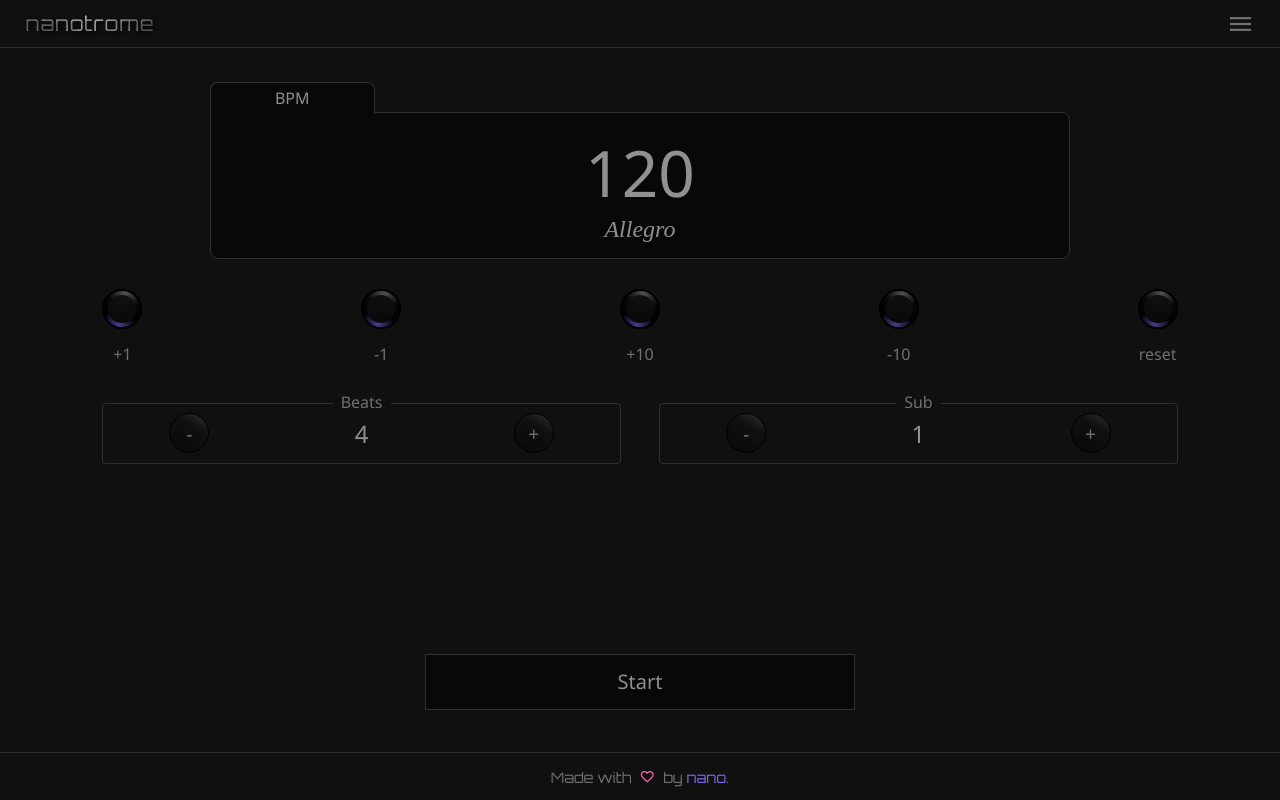
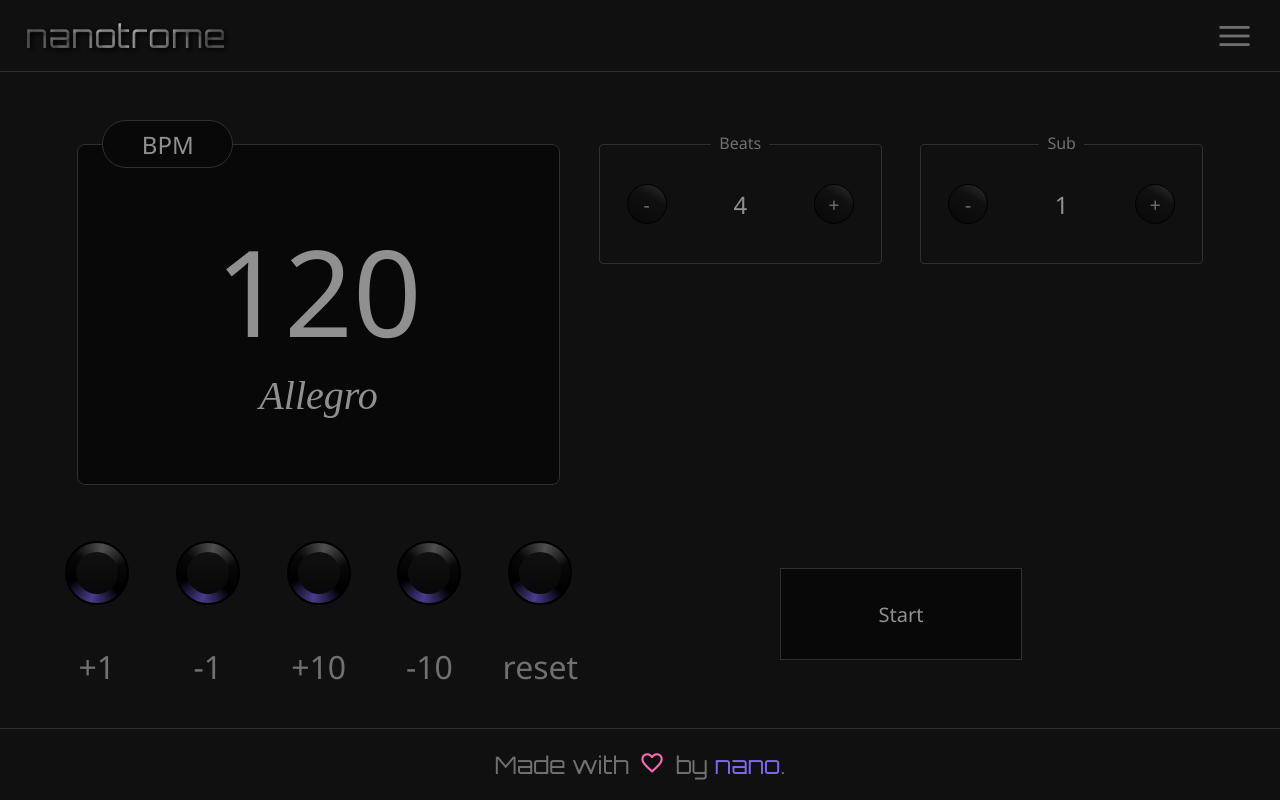
Before and after one commit to mec-nyan/nanotrome, a Preact app: page / in a window 1280 px wide. Built offline with nearby package versions, Linux system fonts and the light colour scheme; a web font is replaced by a local one.

Commit message:
Responsive layout III: Landscape (app, display, footer).

```diff
--- a/src/app.css
+++ b/src/app.css
@@ -8,3 +8,9 @@
   background-color: var(--bg-primary);
   /* border: 1px solid red; */
 }
+
+@media (orientation: landscape) {
+  .app {
+    grid-template-rows: 9vh 1fr 9vh;
+  }
+}
--- a/src/components/controls.css
+++ b/src/components/controls.css
@@ -33,6 +33,8 @@
   justify-content: center;
   align-items: center;
   color: var(--mid-gray);
+  font-size: 2.4vh;
+  /* color: red; */
 }
 
 .control-button-outer {
@@ -59,9 +61,20 @@
 }
 
 .control-button-inner {
-  width: 3.5vh;
-  height: 3.5vh;
+  width: 70%;
+  height: 70%;
   border-radius: 50%;
   background-image: linear-gradient(var(--bg-primary), var(--bg-darker));
   /* border: 1px solid black; */
 }
+
+@media (orientation: landscape) {
+  .control-button-outer {
+    width: 8vh;
+    height: 8vh;
+  }
+
+  .control-label {
+    font-size: 4vh;
+  }
+}
--- a/src/components/display.css
+++ b/src/components/display.css
@@ -57,3 +57,43 @@
   font-size: 3vh;
   /* border: 1px solid green; */
 }
+
+@media (orientation: landscape) {
+  .display-outer-container {
+    padding-top: 3vh;
+  }
+
+  .display-inner-container {
+    width: 100%;
+  }
+
+  .display-tag {
+    position: absolute;
+    top: 0;
+    left: 2vw;
+    border: 1px solid var(--bg-secondary);
+    padding: 0 3vw;
+    height: 6vh;
+    width: fit-content;
+    display: flex;
+    flex-direction: column;
+    justify-content: center;
+    align-items: center;
+    border-radius: 4vh;
+
+    font-size: 3vh;
+  }
+
+  .display {
+    height: 100%;
+    border-radius: 8px;
+  }
+
+  .bpm {
+    font-size: 15vh;
+  }
+
+  .tempo {
+    font-size: 5vh;
+  }
+}
--- a/src/components/footer.css
+++ b/src/components/footer.css
@@ -25,3 +25,13 @@ footer {
   color: mediumslateblue;
   font: inherit;
 }
+
+@media (orientation: landscape) {
+  .made-with-love {
+    font-size: 3vh;
+  }
+
+  .love {
+    font-size: 3.2vh;
+  }
+}
--- a/src/components/metronome.css
+++ b/src/components/metronome.css
@@ -28,3 +28,12 @@
   align-items: flex-start;
   /* border: 1px solid hotpink; */
 }
+
+@media (orientation: landscape) {
+  .metronome {
+    grid-template-rows: 1fr;
+    grid-template-columns: 4fr 5fr;
+    gap: 3vw;
+    padding: 6vh 6vw 0;
+  }
+}
--- a/src/components/topBar.css
+++ b/src/components/topBar.css
@@ -34,4 +34,12 @@
   .top-bar {
     padding: 0 2vw;
   }
+
+  .app-name {
+    font-size: 4vh;
+  }
+
+  .menu-icon {
+    font-size: 5vh;
+  }
 }
```
